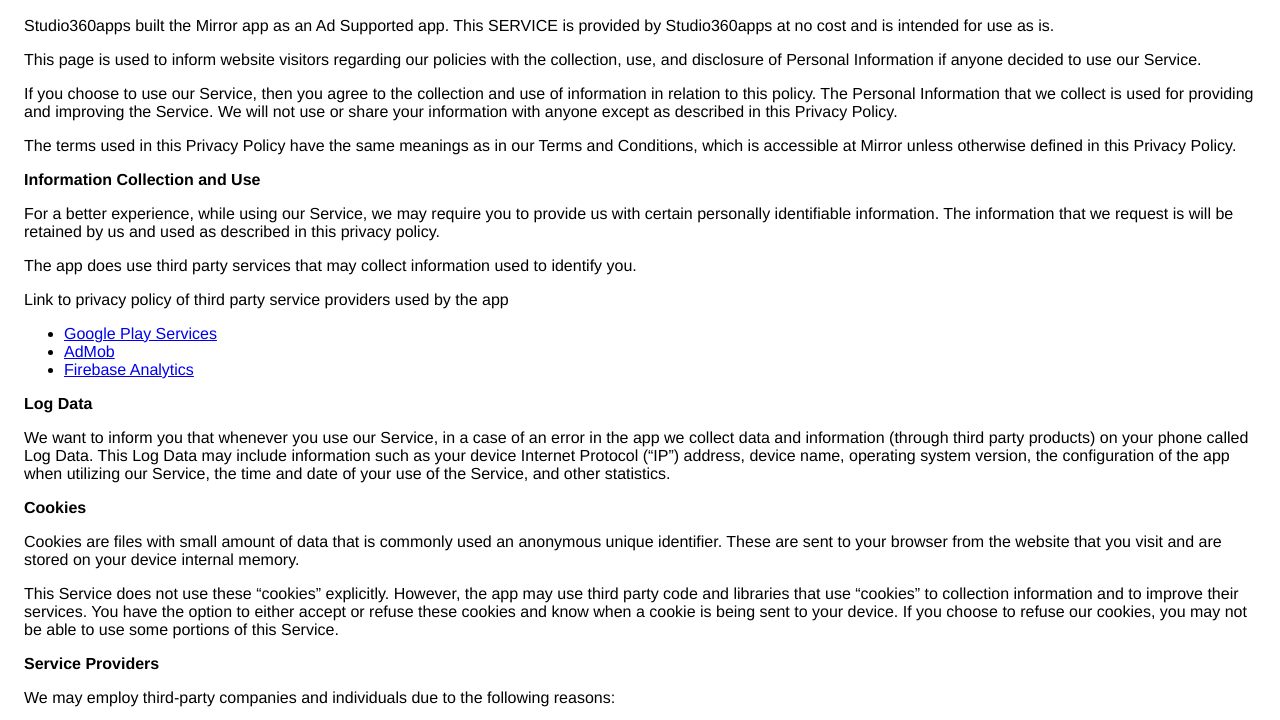
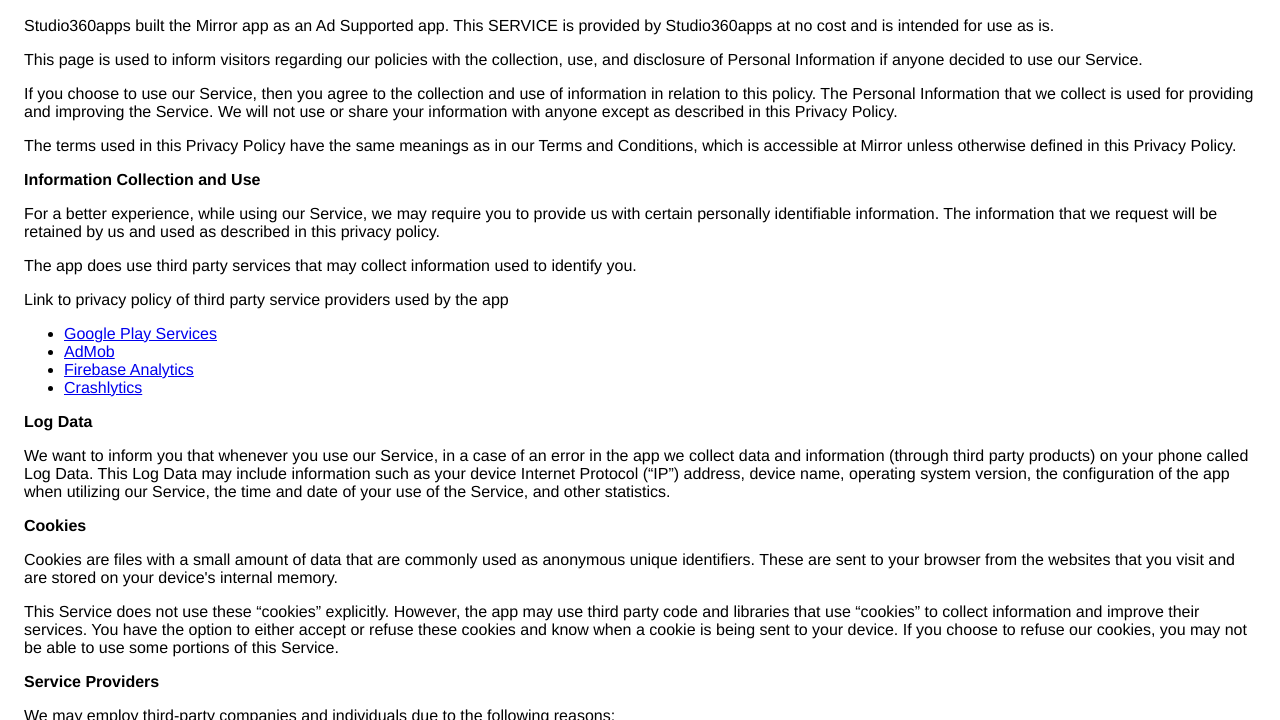
Before and after one commit to Studio360Apps/privacy, a plain HTML site: page index.html in a window 1280 px wide. Shown: the part 75-795 px from the top of the page. Drawn offline with Linux system fonts and the light colour scheme.

Commit message:
Update index.html

```diff
--- a/index.html
+++ b/index.html
@@ -1,28 +1,39 @@
-<!DOCTYPE html><html> <head> <meta charset="utf-8"> <meta name="viewport" content="width=device-width"> <title>Privacy Policy</title> <style>body{font-family: "Helvetica Neue", Helvetica, Arial, sans-serif; padding:1em;}</style></head> <body><h2>Privacy Policy</h2> <p> Studio360apps built the Mirror app as an Ad Supported app. This SERVICE is provided by Studio360apps at no cost and is intended for use as is.
-                  </p> <p>This page is used to inform website visitors regarding our policies with the collection, use, and
-                    disclosure of Personal Information if anyone decided to use our Service.
-                  </p> <p>If you choose to use our Service, then you agree to the collection and use of information in relation
-                    to this policy. The Personal Information that we collect is used for providing and improving the
-                    Service. We will not use or share your information with anyone except as described
+<!DOCTYPE html>
+    <html>
+    <head>
+      <meta charset='utf-8'>
+      <meta name='viewport' content='width=device-width'>
+      <title>Privacy Policy</title>
+      <style> body { font-family: 'Helvetica Neue', Helvetica, Arial, sans-serif; padding:1em; } </style>
+    </head>
+    <body>
+    <h2>Privacy Policy</h2> <p> Studio360apps built the Mirror app as an Ad Supported app. This SERVICE is provided by
+                    Studio360apps at no cost and is intended for use as is.
+                  </p> <p>This page is used to inform visitors regarding our policies with the collection, use, and disclosure
+                    of Personal Information if anyone decided to use our Service.
+                  </p> <p>If you choose to use our Service, then you agree to the collection and use of information in
+                    relation to this policy. The Personal Information that we collect is used for providing and improving
+                    the Service. We will not use or share your information with anyone except as described
                     in this Privacy Policy.
-                  </p> <p>The terms used in this Privacy Policy have the same meanings as in our Terms and Conditions, which is accessible
-                    at Mirror unless otherwise defined in this Privacy Policy.
+                  </p> <p>The terms used in this Privacy Policy have the same meanings as in our Terms and Conditions, which is
+                    accessible at Mirror unless otherwise defined in this Privacy Policy.
                   </p> <p><strong>Information Collection and Use</strong></p> <p>For a better experience, while using our Service, we may require you to provide us with certain
-                    personally identifiable information. The information that we request is will be retained by us and used as described in this privacy policy.
-                  </p> <p>The app does use third party services that may collect information used to identify you.</p> <div><p>Link to privacy policy of third party service providers used by the app </p> <ul><li><a href="https://www.google.com/policies/privacy/" target="_blank">Google Play Services</a></li> <li><a href="https://support.google.com/admob/answer/6128543?hl=en" target="_blank">AdMob</a></li> <li><a href="https://firebase.google.com/policies/analytics" target="_blank">Firebase Analytics</a></li> <!----></ul></div> <p><strong>Log Data</strong></p> <p> We want to inform you that whenever you use our Service, in a case of an
-                    error in the app we collect data and information (through third party products) on your phone
+                    personally identifiable information. The information that we request will be retained by us and used as described in this privacy policy.
+                  </p> <p>The app does use third party services that may collect information used to identify you.</p> <div><p>Link to privacy policy of third party service providers used by the app</p> <ul><li><a href="https://www.google.com/policies/privacy/" target="_blank">Google Play Services</a></li><li><a href="https://support.google.com/admob/answer/6128543?hl=en" target="_blank">AdMob</a></li><li><a href="https://firebase.google.com/policies/analytics" target="_blank">Firebase Analytics</a></li><!----><!----><li><a href="http://try.crashlytics.com/terms/privacy-policy.pdf" target="_blank">Crashlytics</a></li><!----><!----></ul></div> <p><strong>Log Data</strong></p> <p> We want to inform you that whenever you use our Service, in a case of
+                    an error in the app we collect data and information (through third party products) on your phone
                     called Log Data. This Log Data may include information such as your device Internet Protocol (“IP”) address,
                     device name, operating system version, the configuration of the app when utilizing our Service,
                     the time and date of your use of the Service, and other statistics.
-                  </p> <p><strong>Cookies</strong></p> <p>Cookies are files with small amount of data that is commonly used an anonymous unique identifier. These
-                    are sent to your browser from the website that you visit and are stored on your device internal memory.
-                  </p> <p>This Service does not use these “cookies” explicitly. However, the app may use third party code and libraries
-                    that use “cookies” to collection information and to improve their services. You have the option to either
-                    accept or refuse these cookies and know when a cookie is being sent to your device. If you choose to
-                    refuse our cookies, you may not be able to use some portions of this Service.
-                  </p> <p><strong>Service Providers</strong></p> <p> We may employ third-party companies and individuals due to the following reasons:</p> <ul><li>To facilitate our Service;</li> <li>To provide the Service on our behalf;</li> <li>To perform Service-related services; or</li> <li>To assist us in analyzing how our Service is used.</li></ul> <p> We want to inform users of this Service that these third parties have access to your
-                    Personal Information. The reason is to perform the tasks assigned to them on our behalf. However, they
-                    are obligated not to disclose or use the information for any other purpose.
+                  </p> <p><strong>Cookies</strong></p> <p>Cookies are files with a small amount of data that are commonly used as anonymous unique identifiers.
+                    These are sent to your browser from the websites that you visit and are stored on your device's internal
+                    memory.
+                  </p> <p>This Service does not use these “cookies” explicitly. However, the app may use third party code and
+                    libraries that use “cookies” to collect information and improve their services. You have the option to
+                    either accept or refuse these cookies and know when a cookie is being sent to your device. If you choose
+                    to refuse our cookies, you may not be able to use some portions of this Service.
+                  </p> <p><strong>Service Providers</strong></p> <p> We may employ third-party companies and individuals due to the following reasons:</p> <ul><li>To facilitate our Service;</li> <li>To provide the Service on our behalf;</li> <li>To perform Service-related services; or</li> <li>To assist us in analyzing how our Service is used.</li></ul> <p> We want to inform users of this Service that these third parties have access to
+                    your Personal Information. The reason is to perform the tasks assigned to them on our behalf. However,
+                    they are obligated not to disclose or use the information for any other purpose.
                   </p> <p><strong>Security</strong></p> <p> We value your trust in providing us your Personal Information, thus we are striving
                     to use commercially acceptable means of protecting it. But remember that no method of transmission over
                     the internet, or method of electronic storage is 100% secure and reliable, and we cannot guarantee
@@ -43,4 +54,6 @@
                     this page.
                   </p> <p><strong>Contact Us</strong></p> <p>If you have any questions or suggestions about our Privacy Policy, do not hesitate to contact
                     us.
-                  </p> <p>This privacy policy page was created at <a href="https://privacypolicytemplate.net" target="_blank">privacypolicytemplate.net</a>                    and modified/generated by <a href="https://app-privacy-policy-generator.firebaseapp.com/" target="_blank">App Privacy Policy Generator</a></p></body></html>
+                  </p>
+    </body>
+    </html>
```
